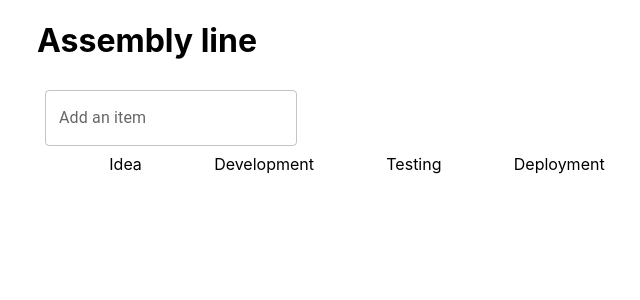
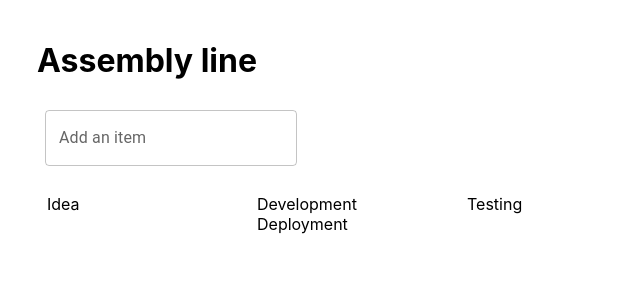
Before and after one commit to johnandresmedina/assembly-line-concept, a React (Create React App) app: page / in a window 1280 px wide. Shown: the top 300 px of the page, without its empty margins (283-923 px from the left). Built offline with nearby package versions, Linux system fonts and the light colour scheme.

Commit message:
Improving UI design

```diff
--- a/src/App.js
+++ b/src/App.js
@@ -1,8 +1,16 @@
+import Grid from '@mui/material/Grid';
+
 import './App.css';
 import AssemblyLine from './AssemblyLine/AssemblyLine';
 
 function App() {
-  return <AssemblyLine stages={['Idea', 'Development', 'Testing', 'Deployment']} />;
+  return (
+    <Grid sx={{ flexGrow: 1 }} container spacing={2}>
+      <Grid item xs={12}>
+        <AssemblyLine stages={['Idea', 'Development', 'Testing', 'Deployment']} />
+      </Grid>
+    </Grid>
+  );
 }
 
 export default App;
--- a/src/AssemblyLine/AssemblyLine.js
+++ b/src/AssemblyLine/AssemblyLine.js
@@ -29,9 +29,8 @@ function AssemblyLine({ stages }) {
   };
 
   return (
-    <Grid sx={{ flexGrow: 1 }} container spacing={2}>
-      <Grid item xs={12}>
-        <Grid container direction='column' spacing={0} width='50%' m='0 auto'>
+    <>
+      <Grid container direction='column' spacing={0} width='50%' m='20px auto'>
         <h1>Assembly line</h1>
         <AssemblyLineInput handleSave={handleInputEnter} />
       </Grid>
@@ -40,7 +39,7 @@ function AssemblyLine({ stages }) {
           <Grid key={stageName} item>
             {stageName}
 
-              <Stack spacing={2}>
+            <Stack spacing={2} minWidth='200px'>
               {tasks.map(({ id: taskId, name: taskName }) => (
                 <Fragment key={taskId}>
                   <Task
@@ -54,8 +53,7 @@ function AssemblyLine({ stages }) {
           </Grid>
         ))}
       </Grid>
-      </Grid>
-    </Grid>
+    </>
   );
 }
 
--- a/src/AssemblyLine/Task.js
+++ b/src/AssemblyLine/Task.js
@@ -7,6 +7,7 @@ const Task = styled(Paper)(({ theme }) => ({
   padding: theme.spacing(1),
   textAlign: 'center',
   color: theme.palette.text.secondary,
+  textTransform: 'capitalize',
 }));
 
 export default Task;
```
Lines whose indentation alone changed are shown as unchanged.
